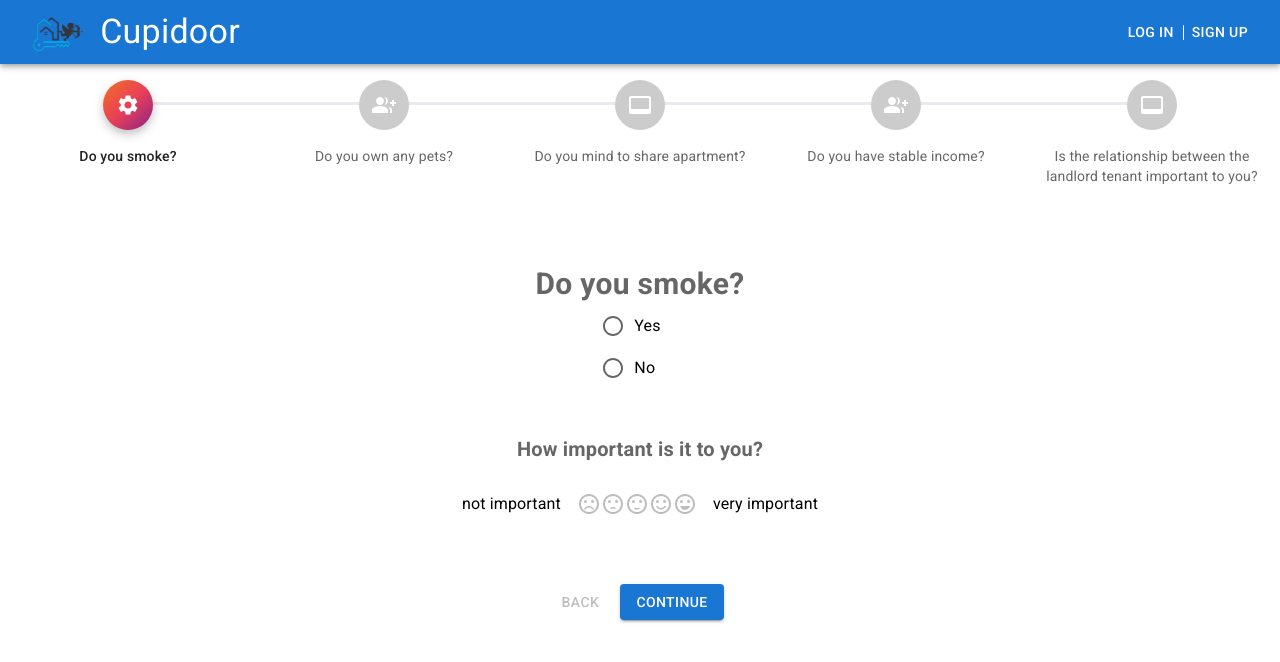
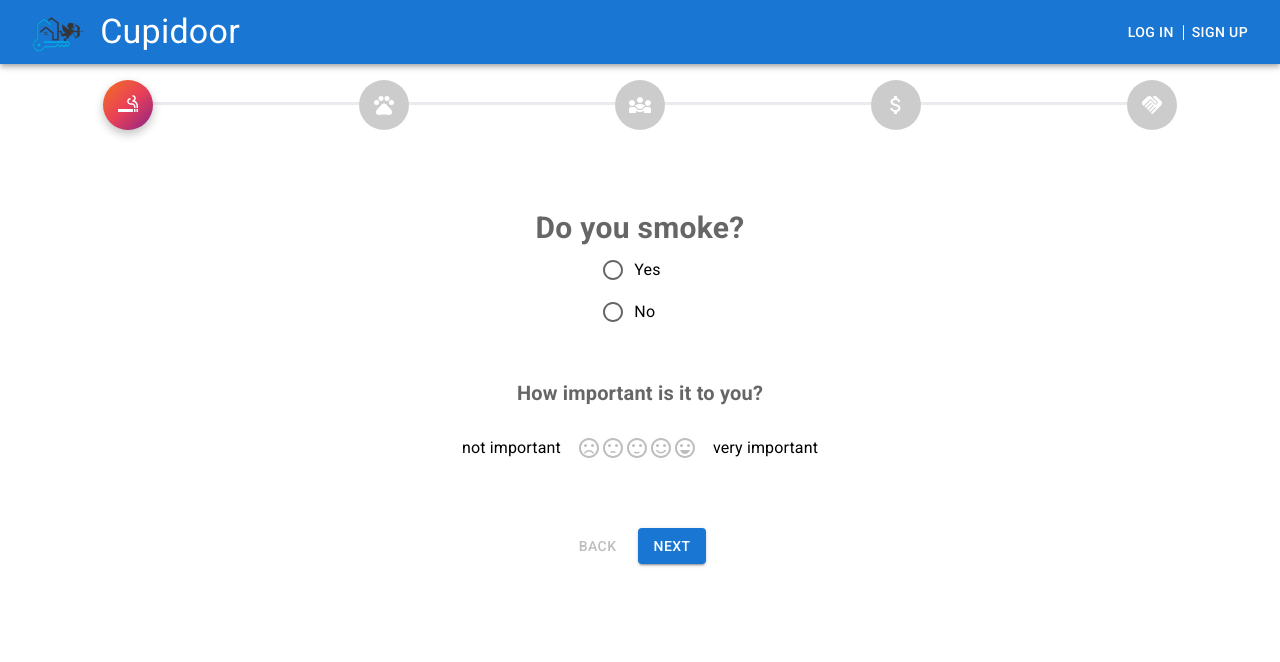
Before and after one commit to Itay-dauss/cupidoor-client, a React (Create React App) app: page / in a window 1280 px wide. Shown: the top 662 px of the page. Built offline with nearby package versions, Linux system fonts and the light colour scheme.

Commit message:
Get apartments based on questions

```diff
--- a/src/components/QuestionsStepper/PriorityForm.tsx
+++ b/src/components/QuestionsStepper/PriorityForm.tsx
@@ -68,6 +68,7 @@ export default function PriorityForm({activeStep, setAnswer, value} : FormProps)
     justifyContent: "center" }}>
             <Typography sx={{ mr: 2 }}>{"not important"}</Typography>
             <StyledRating
+            size='large'
             name="highlight-selected-only"
             value={selectedPriority}
             onChange={(_event, newValue) => {
--- a/src/components/QuestionsStepper/constant.ts
+++ b/src/components/QuestionsStepper/constant.ts
@@ -3,7 +3,7 @@ export const QUESTIONS: string[] = [
     "Do you own any pets?",
     "Do you mind to share apartment?",
     "Do you have stable income?",
-    "Is the relationship between the landlord tenant important to you?",
+    "Is the relationship between landlord and tenant important to you?",
 ]
 
 export const ANSWERS_MAP: Record<string, number>  = {
--- a/src/components/QuestionsStepper/index.tsx
+++ b/src/components/QuestionsStepper/index.tsx
@@ -3,9 +3,13 @@ import Stack from '@mui/material/Stack';
 import Stepper from '@mui/material/Stepper';
 import Step from '@mui/material/Step';
 import StepLabel from '@mui/material/StepLabel';
-import SettingsIcon from '@mui/icons-material/Settings';
-import GroupAddIcon from '@mui/icons-material/GroupAdd';
-import VideoLabelIcon from '@mui/icons-material/VideoLabel';
+
+import SmokingRoomsIcon from '@mui/icons-material/SmokingRooms';
+import PetsIcon from '@mui/icons-material/Pets';
+import Diversity3Icon from '@mui/icons-material/Diversity3';
+import AttachMoneyIcon from '@mui/icons-material/AttachMoney';
+import HandshakeIcon from '@mui/icons-material/Handshake';
+
 import { StepIconProps } from '@mui/material/StepIcon';
 import Box from '@mui/material/Box/Box';
 import Button from '@mui/material/Button/Button';
@@ -14,16 +18,17 @@ import { ColorlibConnector, ColorlibStepIconRoot, QuestionFormSection } from './
 import { useState } from 'react';
 import AnswerForm from './AnswerForm';
 import PriorityForm from './PriorityForm';
+import { getTenantMatches } from '../../utils/api';
 
 function ColorlibStepIcon(props: StepIconProps) {
   const { active, completed, className } = props;
 
   const icons: { [index: string]: React.ReactElement } = {
-    1: <SettingsIcon />,
-    2: <GroupAddIcon />,
-    3: <VideoLabelIcon />,
-    4: <GroupAddIcon />,
-    5: <VideoLabelIcon />,
+    1: <SmokingRoomsIcon />,
+    2: <PetsIcon />,
+    3: <Diversity3Icon />,
+    4: <AttachMoneyIcon />,
+    5: <HandshakeIcon />,
   };
 
   return (
@@ -36,7 +41,7 @@ function ColorlibStepIcon(props: StepIconProps) {
 export default function QuestionsStepper() {
     const [activeStep, setActiveStep] = useState<number>(0);
     const [answers, setAnswers] = useState<number[]>([-1, -1, -1, -1, -1]);
-    const [priorities, setPriorities] = useState<number[]>([0,0,0,0,0]);
+    const [priority, setPriorities] = useState<number[]>([0,0,0,0,0]);
 
     const setAnswer = (index: number, value: number) => {
         const newAnswers = [...answers]; // create a new copy of the array
@@ -45,7 +50,7 @@ export default function QuestionsStepper() {
     }
 
     const setPriority = (index: number, value: number) => {
-        const newPriorities = [...priorities]; // create a new copy of the array
+        const newPriorities = [...priority]; // create a new copy of the array
         newPriorities[index] = value; // update the element at the specified index
         setPriorities(newPriorities); // update the state with the new array
     }
@@ -62,22 +67,38 @@ export default function QuestionsStepper() {
           });
         };
 
+    const handleSubmit = async () => {
+      console.log({
+        answers,
+        priority
+      });
+
+      const res = await getTenantMatches({
+        answers,
+        priority
+      })
+
+      // TODO: Convert to Apartment type and show the screen.
+      console.log(res);
+    }
+
     const handleReset = () => {
       setActiveStep(0);
     };
 
+    const isLastStep = activeStep === QUESTIONS.length - 1;
   return (
     <Stack sx={{ width: '100%' }} spacing={4}>
-      <Stepper alternativeLabel activeStep={activeStep} connector={<ColorlibConnector />}>
+      <Stepper sx={{marginTop: "24px"}} alternativeLabel activeStep={activeStep} connector={<ColorlibConnector />}>
         {QUESTIONS.map((label) => (
           <Step key={label}>
-            <StepLabel StepIconComponent={ColorlibStepIcon}>{label}</StepLabel>
+            <StepLabel StepIconComponent={ColorlibStepIcon}></StepLabel>
           </Step>
         ))}
       </Stepper>
       <QuestionFormSection>
         <AnswerForm activeStep={activeStep} setAnswer={setAnswer} value={answers[activeStep]}/>
-        <PriorityForm activeStep={activeStep} setAnswer={setPriority} value={priorities[activeStep]}/>
+        <PriorityForm activeStep={activeStep} setAnswer={setPriority} value={priority[activeStep]}/>
       <Box sx={{ mb: 2, display: "flex",
     justifyContent: "center",
     alignItems: "center" }}>
@@ -90,10 +111,10 @@ export default function QuestionsStepper() {
                   </Button>
                   <Button
                     variant="contained"
-                    onClick={handleNext}
+                    onClick={isLastStep ? handleSubmit : handleNext}
                     sx={{ mt: 1, mr: 1 }}
                   >
-                    {'Continue'}
+                    {isLastStep ? 'Find My Home!': "Next"}
                   </Button>
               </Box>
       </QuestionFormSection>
--- a/src/config.json
+++ b/src/config.json
@@ -1,13 +1,8 @@
 {
   "api": {
-    "israelGov": {
-      "baseUrl": "https://data.gov.il/api",
+    "baseUrl": "http://localhost:2308",
       "routes": {
-        "search": "/3/action/datastore_search"
-      },
-      "resourcesIds": {
-        "citiesId": "5c78e9fa-c2e2-4771-93ff-7f400a12f7ba"
+        "match": "/match"
       }
-    }
   }
 }
--- /dev/null
+++ b/src/types/matchData.ts
@@ -0,0 +1,4 @@
+export type MatchData = {
+    answers: number[],
+    priority: number[]
+}
--- /dev/null
+++ b/src/utils/api.ts
@@ -0,0 +1,12 @@
+import axios from "axios";
+import config from "../config.json";
+import { MatchData } from "../types/matchData";
+
+export const getTenantMatches = async (data: MatchData) => {
+  const response = await axios.post(
+    `${config.api.baseUrl}${config.api.routes.match}`,
+    data
+  );
+
+  return response.data;
+};
```
Also changed, not shown: src/types/apartment.ts (added, +9 -0 lines).
